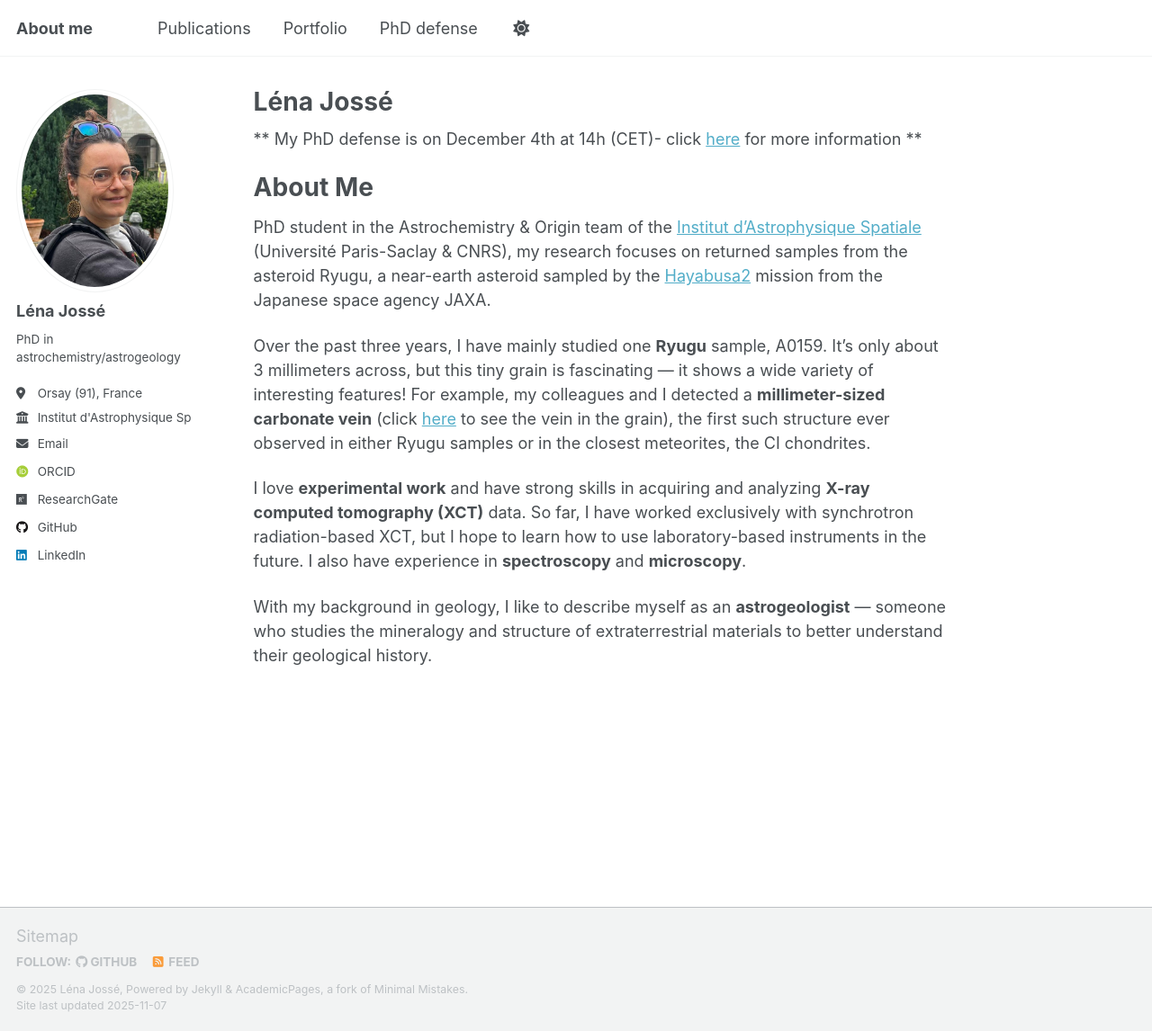
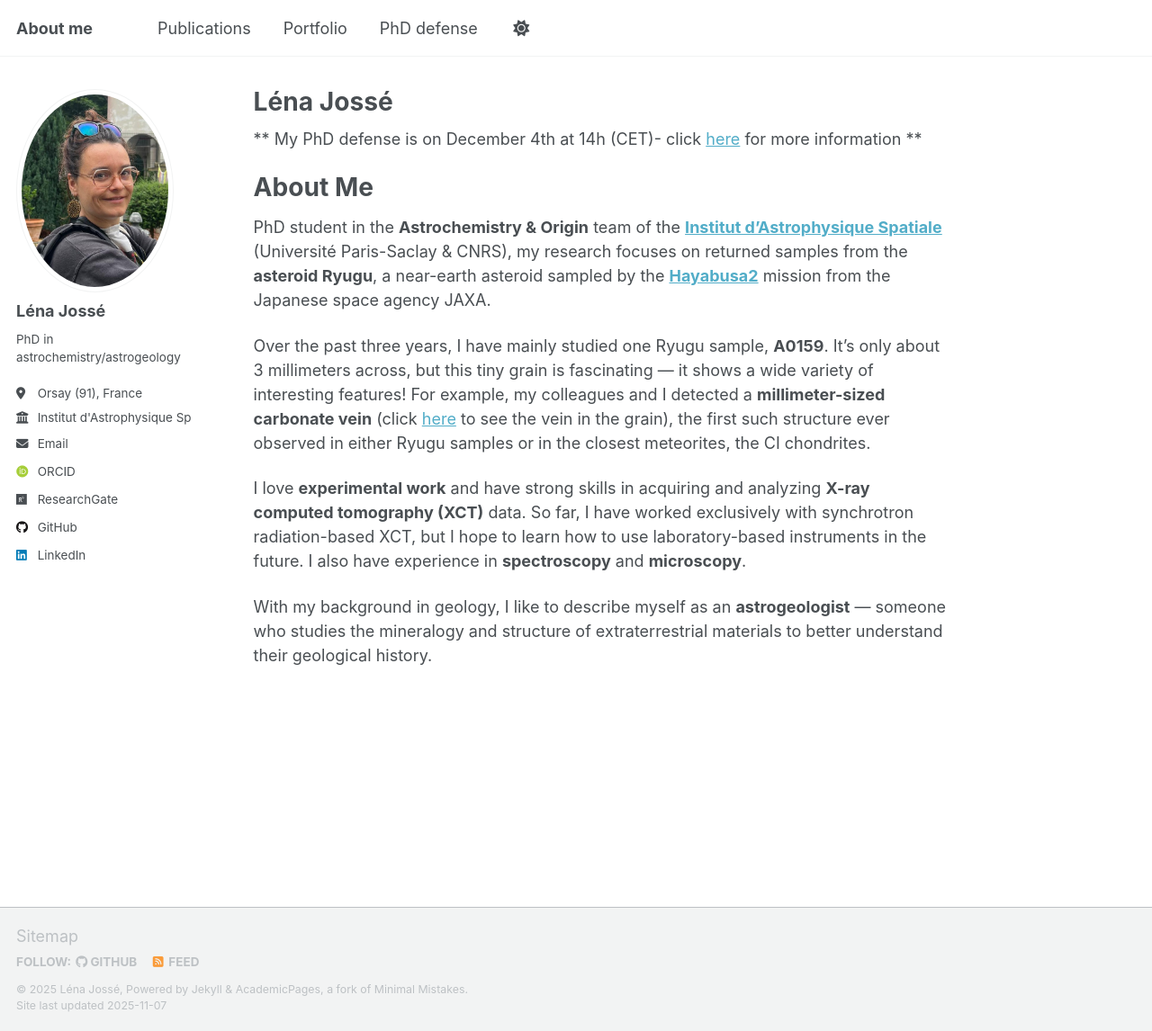
Before and after one commit to LenaJosse/LenaJosse.github.io, a Jekyll site: the page built from _pages/about.md, in a window 1280 px wide and 1146 px high. Shown: the whole window at 90% size. Built offline with Jekyll 4.4.1, drawn with Linux system fonts in a browser that asks for light colours; some web fonts are replaced; a script that is not in the unit is left out.

```diff
--- a/_pages/about.md
+++ b/_pages/about.md
@@ -11,9 +11,9 @@ redirect_from:
 
 About Me
 =====
-PhD student in the Astrochemistry & Origin team of the [Institut d'Astrophysique Spatiale](https://www.ias.u-psud.fr/) (Université Paris-Saclay & CNRS), my research focuses on returned samples from the asteroid Ryugu, a near-earth asteroid sampled by the [Hayabusa2](https://www.isas.jaxa.jp/en/missions/spacecraft/current/hayabusa2.html) mission from the Japanese space agency JAXA.
+PhD student in the **Astrochemistry & Origin** team of the **[Institut d'Astrophysique Spatiale](https://www.ias.u-psud.fr/)** (Université Paris-Saclay & CNRS), my research focuses on returned samples from the **asteroid Ryugu**, a near-earth asteroid sampled by the **[Hayabusa2](https://www.isas.jaxa.jp/en/missions/spacecraft/current/hayabusa2.html)** mission from the Japanese space agency JAXA.
 
-Over the past three years, I have mainly studied one **Ryugu** sample, A0159. It’s only about 3 millimeters across, but this tiny grain is fascinating — it shows a wide variety of interesting features! For example, my colleagues and I detected a **millimeter-sized carbonate vein** (click [here](https://lenajosse.github.io/portfolio/) to see the vein in the grain), the first such structure ever observed in either Ryugu samples or in the closest meteorites, the CI chondrites.
+Over the past three years, I have mainly studied one Ryugu sample, **A0159**. It’s only about 3 millimeters across, but this tiny grain is fascinating — it shows a wide variety of interesting features! For example, my colleagues and I detected a **millimeter-sized carbonate vein** (click [here](https://lenajosse.github.io/portfolio/) to see the vein in the grain), the first such structure ever observed in either Ryugu samples or in the closest meteorites, the CI chondrites.
 
 I love **experimental work** and have strong skills in acquiring and analyzing **X-ray computed tomography (XCT)** data. So far, I have worked exclusively with synchrotron radiation-based XCT, but I hope to learn how to use laboratory-based instruments in the future. I also have experience in **spectroscopy** and **microscopy**.
 
```
